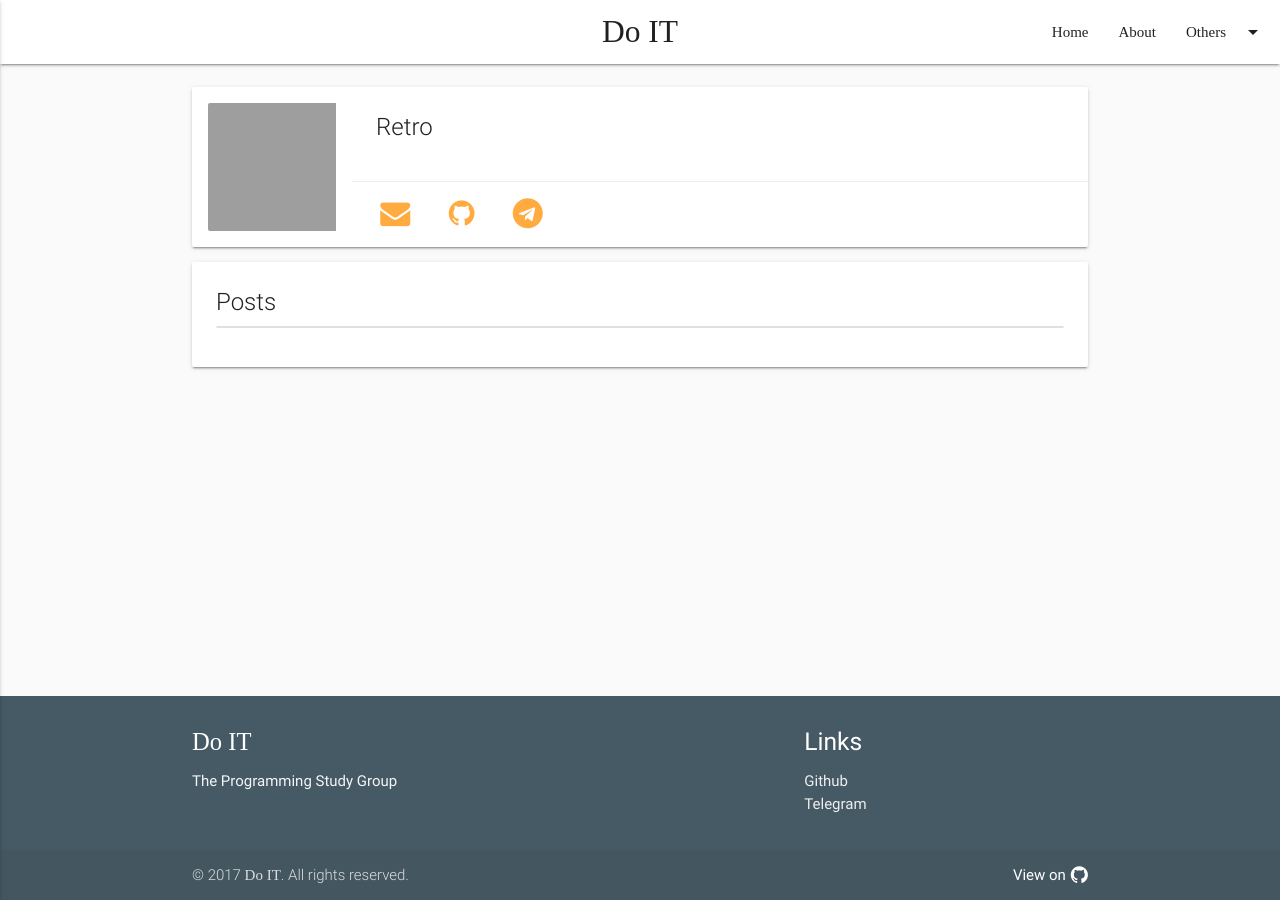
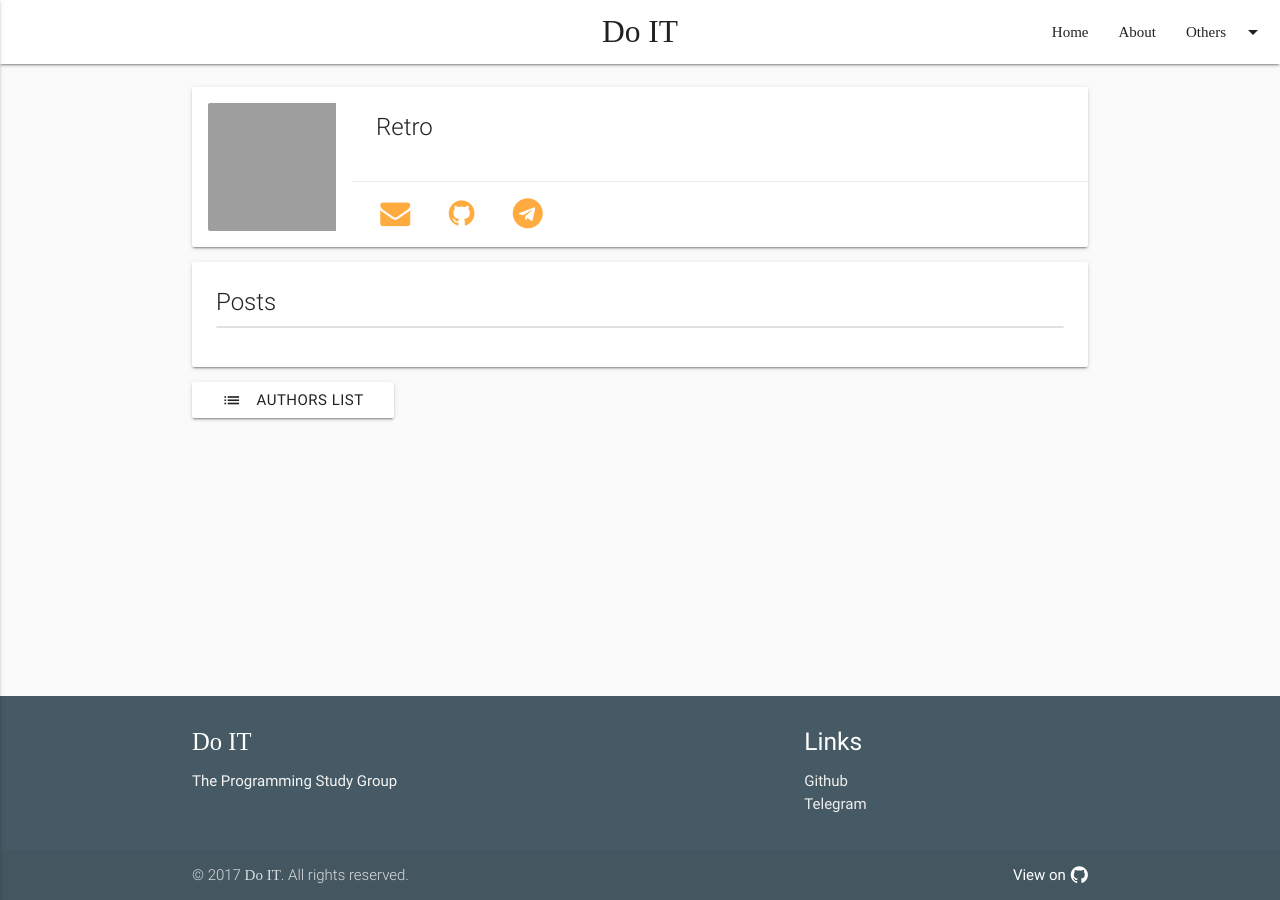
Before and after one commit to D01T/D01T.github.io, a Jekyll site: the page built from _authors/AstinPE.md, in a window 1280 px wide. Built offline with Jekyll 4.4.1, drawn with Linux system fonts in a browser that asks for light colours; nearby versions of some CDN libraries; some web fonts are replaced; grey boxes are pictures that could not be loaded.

Commit message:
Add authors list button on author page

```diff
--- a/_layouts/author.html
+++ b/_layouts/author.html
@@ -53,6 +53,11 @@ layout: default
           </div>
         </article>
       </div>
+      <div class="col s12">
+        <div class="left">
+          <a class="btn waves-effect waves-light white" href="{{ page.next.url }}"><i class="material-icons left" style="color: rgba(0,0,0,.87);">list</i><span style="color: rgba(0,0,0,.87);">Authors List</span></a>
+        </div>
+      </div>
     </div>
   </div>
 </div>
```
